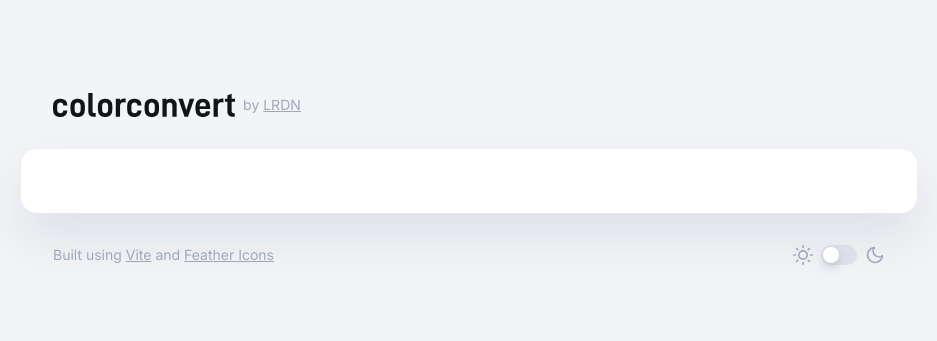
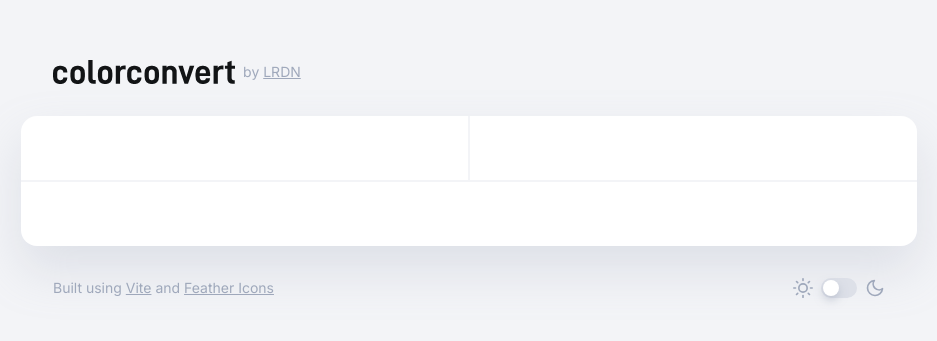
Before and after one commit to LRDN/colorconvert-app, a React (Vite) app: page / in a window 1280 px wide. Shown: the part 221-562 px from the top of the page, without its empty margins (171-1108 px from the left). Built offline with nearby package versions, Linux system fonts and the light colour scheme.

Commit message:
Add color components

```diff
--- a/src/components/App.tsx
+++ b/src/components/App.tsx
@@ -5,12 +5,19 @@ import '@styles/styles.scss'
 
 import type { FC } from 'react'
 import Layout from '@components/Layout'
+import ColorForm from '@components/ColorForm'
+import ColorPicker from '@components/ColorPicker'
+import ColorSwatch from '@components/ColorSwatch'
 import { ThemeProvider } from '@context/ThemeContext'
 
 const App: FC = () => {
   return (
     <ThemeProvider>
-      <Layout />
+      <Layout>
+        <ColorPicker />
+        <ColorForm />
+        <ColorSwatch />
+      </Layout>
     </ThemeProvider>
   )
 }
--- /dev/null
+++ b/src/components/ColorForm/ColorForm.module.scss
@@ -0,0 +1,4 @@
+.colorForm {
+  padding: var(--spacing-x-large);
+  border-left: 0.0625rem solid var(--layout-body-border-color);
+}
--- /dev/null
+++ b/src/components/ColorForm/ColorForm.tsx
@@ -0,0 +1,8 @@
+import type { FC } from 'react'
+import styles from './ColorForm.module.scss'
+
+const ColorForm: FC = () => {
+  return <div className={styles.colorForm}></div>
+}
+
+export default ColorForm
--- /dev/null
+++ b/src/components/ColorForm/index.ts
@@ -0,0 +1 @@
+export { default } from './ColorForm'
--- /dev/null
+++ b/src/components/ColorPicker/ColorPicker.module.scss
@@ -0,0 +1,4 @@
+.colorPicker {
+  padding: var(--spacing-x-large);
+  border-right: 0.0625rem solid var(--layout-body-border-color);
+}
--- /dev/null
+++ b/src/components/ColorPicker/ColorPicker.tsx
@@ -0,0 +1,8 @@
+import type { FC } from 'react'
+import styles from './ColorPicker.module.scss'
+
+const ColorPicker: FC = () => {
+  return <div className={styles.colorPicker}></div>
+}
+
+export default ColorPicker
--- /dev/null
+++ b/src/components/ColorPicker/index.ts
@@ -0,0 +1 @@
+export { default } from './ColorPicker'
--- /dev/null
+++ b/src/components/ColorSwatch/ColorSwatch.module.scss
@@ -0,0 +1,4 @@
+.colorSwatch {
+  padding: var(--spacing-x-large);
+  border-top: 0.125rem solid var(--layout-body-border-color);
+}
--- /dev/null
+++ b/src/components/ColorSwatch/ColorSwatch.tsx
@@ -0,0 +1,8 @@
+import type { FC } from 'react'
+import styles from './ColorSwatch.module.scss'
+
+const ColorSwatch: FC = () => {
+  return <div className={styles.colorSwatch}></div>
+}
+
+export default ColorSwatch
--- /dev/null
+++ b/src/components/ColorSwatch/index.ts
@@ -0,0 +1 @@
+export { default } from './ColorSwatch'
--- a/src/components/Layout/Layout.module.scss
+++ b/src/components/Layout/Layout.module.scss
@@ -17,10 +17,20 @@
   }
 
   &__body {
-    padding: var(--spacing-x-large);
+    display: flex;
+    flex-wrap: wrap;
     margin: var(--spacing-x-large) 0;
     background-color: var(--layout-body-background-color);
     box-shadow: var(--box-shadow-large) var(--layout-body-box-shadow-color);
     border-radius: var(--border-radius-large);
+
+    & > * {
+      flex-basis: 50%;
+      box-sizing: border-box;
+    }
+
+    & > :nth-child(3) {
+      flex-basis: 100%;
+    }
   }
 }
--- a/src/styles/themes.scss
+++ b/src/styles/themes.scss
@@ -5,6 +5,7 @@
   --body-color-soft: #{$gray-50};
   --body-background-color: #{$gray-10};
 
+  --layout-body-border-color: #{$gray-10};
   --layout-body-background-color: #{$white};
   --layout-body-box-shadow-color: #{rgba($gray-50, 0.25)};
 
@@ -18,6 +19,7 @@
   --body-color-soft: #{$gray-60};
   --body-background-color: #{$gray-100};
 
+  --layout-body-border-color: #{$gray-80};
   --layout-body-background-color: #{$gray-90};
   --layout-body-box-shadow-color: transparent;
 
```
